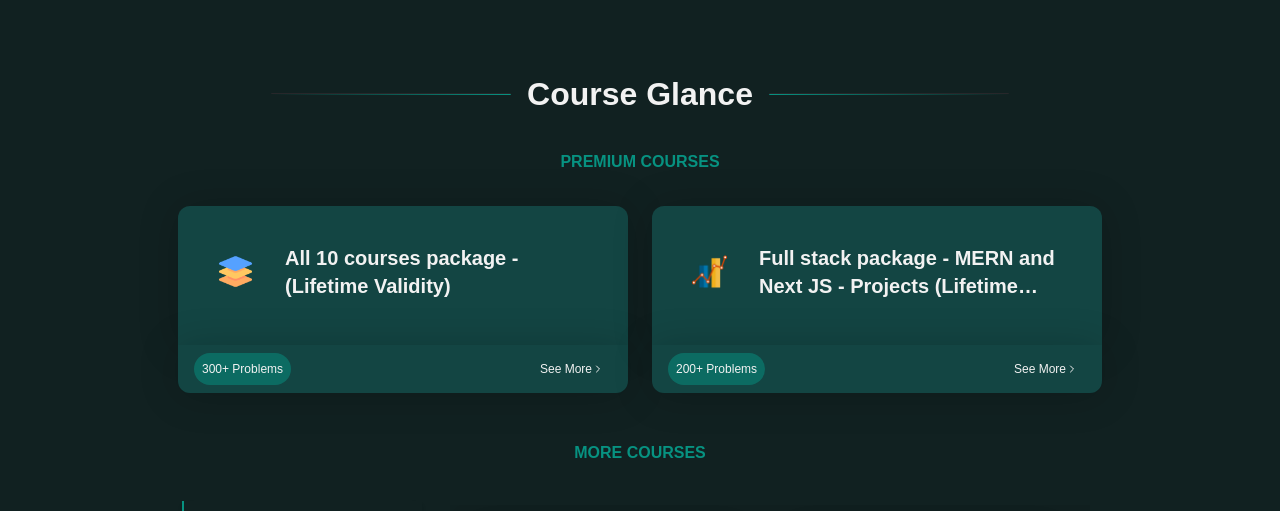
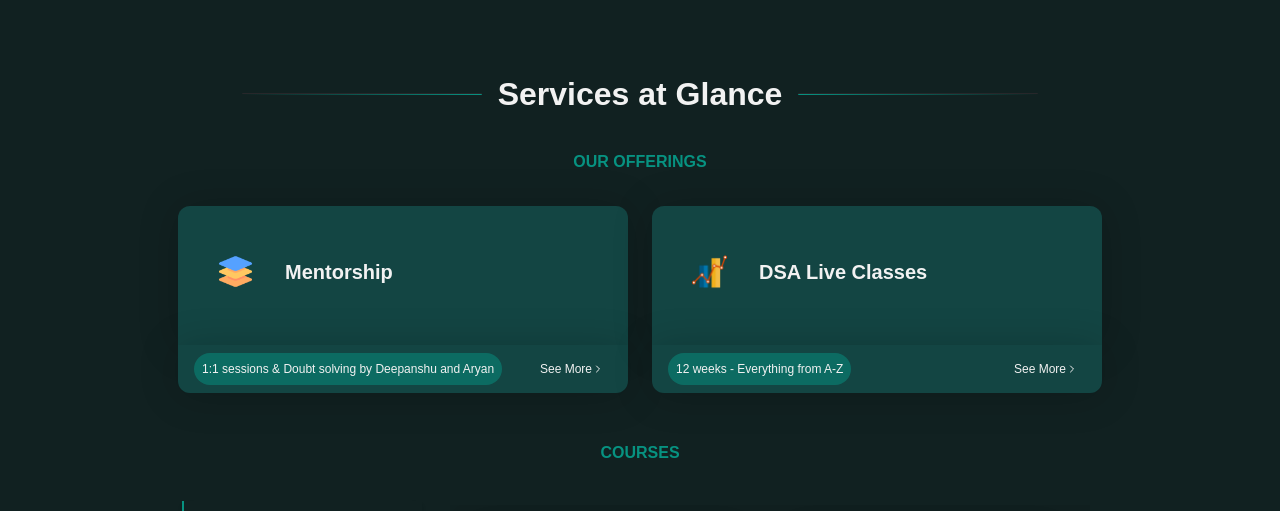
Before and after one commit to devpro193/namastedev-clone, a Next.js app: page / in a window 1280 px wide. Shown: the part 1064-1575 px from the top of the page. Built offline with nearby package versions, Linux system fonts and the light colour scheme; a web font is replaced by a local one.

Commit message:
added razorpay link

```diff
--- a/src/components/home-components/course.tsx
+++ b/src/components/home-components/course.tsx
@@ -10,7 +10,7 @@
         <span className="flex items-center gap-4 relative">
           <hr className="max-phone:hidden h-0.5 max-lg:w-20 w-60 max-w-60 rounded bg-gradient-to-r from-0% from-transparent to-100% to-prime" />
           <h2 className="font-jakarta phone:shrink-0 text-[2rem] font-extrabold text-center">
-            Course Glance
+           Services at Glance
           </h2>
           <hr className="max-phone:hidden h-0.5 max-lg:w-20 w-60 max-w-60 rounded bg-gradient-to-l from-0% from-transparent to-100% to-prime" />
         </span>
@@ -18,15 +18,14 @@
 
       <Reveal>
         <span className="text-prime font-semibold uppercase">
-          Premium Courses
+          Our Offerings
         </span>
       </Reveal>
 
       <div className="flex w-full max-lg:flex-col lg:gap-6 justify-center max-lg:items-center max-lg:gap-10 max-lg:max-w-[550px] px-10">
         <Link
-          target="_blank"
           href={
-            "https://courses.30dayscoding.com/courses/All-courses-package-652a1994e4b05a145bae5cd0"
+            "/mentorship"
           }
           className="flex-1 max-lg:w-full lg:max-w-[450px] hover:opacity-90"
         >
@@ -42,12 +41,12 @@
                 />
               </span>
               <span className="text-xl font-semibold line-clamp-2">
-                All 10 courses package - (Lifetime Validity)
+               Mentorship
               </span>
             </div>
             <div className="max-lg:m-auto flex items-center justify-between p-2 px-4 shadow-[0_2px_40px_0_rgba(0,0,0,.2)] gap-4 rounded-b-xl bg-second h-fit text-xs">
               <span className="rounded-full p-2 bg-prime/50">
-                300+ Problems
+               1:1 sessions & Doubt solving by Deepanshu and Aryan
               </span>
               <span className="p-2 flex items-center">
                 See More <ChevronRight className="h-3 w-3" />
@@ -57,9 +56,9 @@
         </Link>
 
         <Link
-          target="_blank"
+
           href={
-            "https://courses.30dayscoding.com/courses/Full-stack-package-652a0a17e4b0db14394522ed"
+            "/course/dsa-live-placement-ready-course"
           }
           className="flex-1 max-lg:w-full lg:max-w-[450px] hover:opacity-90"
         >
@@ -69,13 +68,12 @@
                 <Image src={"/data.webp"} width={35} height={35} alt="dsa" />
               </span>
               <span className="text-xl font-semibold line-clamp-2">
-                Full stack package - MERN and Next JS - Projects (Lifetime
-                validity).
+                DSA Live Classes
               </span>
             </div>
             <div className="max-lg:m-auto flex items-center justify-between p-2 px-4 shadow-[0_2px_40px_0_rgba(0,0,0,.2)] gap-4 rounded-b-xl bg-second h-fit text-xs">
               <span className="rounded-full p-2 bg-prime/50">
-                200+ Problems
+                 12 weeks - Everything from A-Z
               </span>
               <span className="p-2 flex items-center">
                 See More <ChevronRight className="h-3 w-3" />
--- a/src/components/home-components/store.tsx
+++ b/src/components/home-components/store.tsx
@@ -7,7 +7,7 @@
   return (
     <div className="grid place-items-center gap-8 max-w-[90rem] m-auto py-8">
       <Reveal>
-        <span className="text-prime font-semibold uppercase">More Courses</span>
+        <span className="text-prime font-semibold uppercase">Courses</span>
       </Reveal>
       <div className="flex w-full max-lg:flex-col lg:gap-6 max-lg:items-center max-lg:gap-10 max-lg:max-w-[550px] max-lg:px-10 lg:max-w-[925px]">
         <CourseTabMenu
--- a/src/components/new-cohort/video.tsx
+++ b/src/components/new-cohort/video.tsx
@@ -14,7 +14,7 @@
       <div className="lg:w-2/4 grid gap-5 shrink">
         <Reveal>
           <span className="text-prime font-semibold uppercase">
-            In 3-Months - Starting from April 20th
+
           </span>
         </Reveal>
         <Reveal>
```
